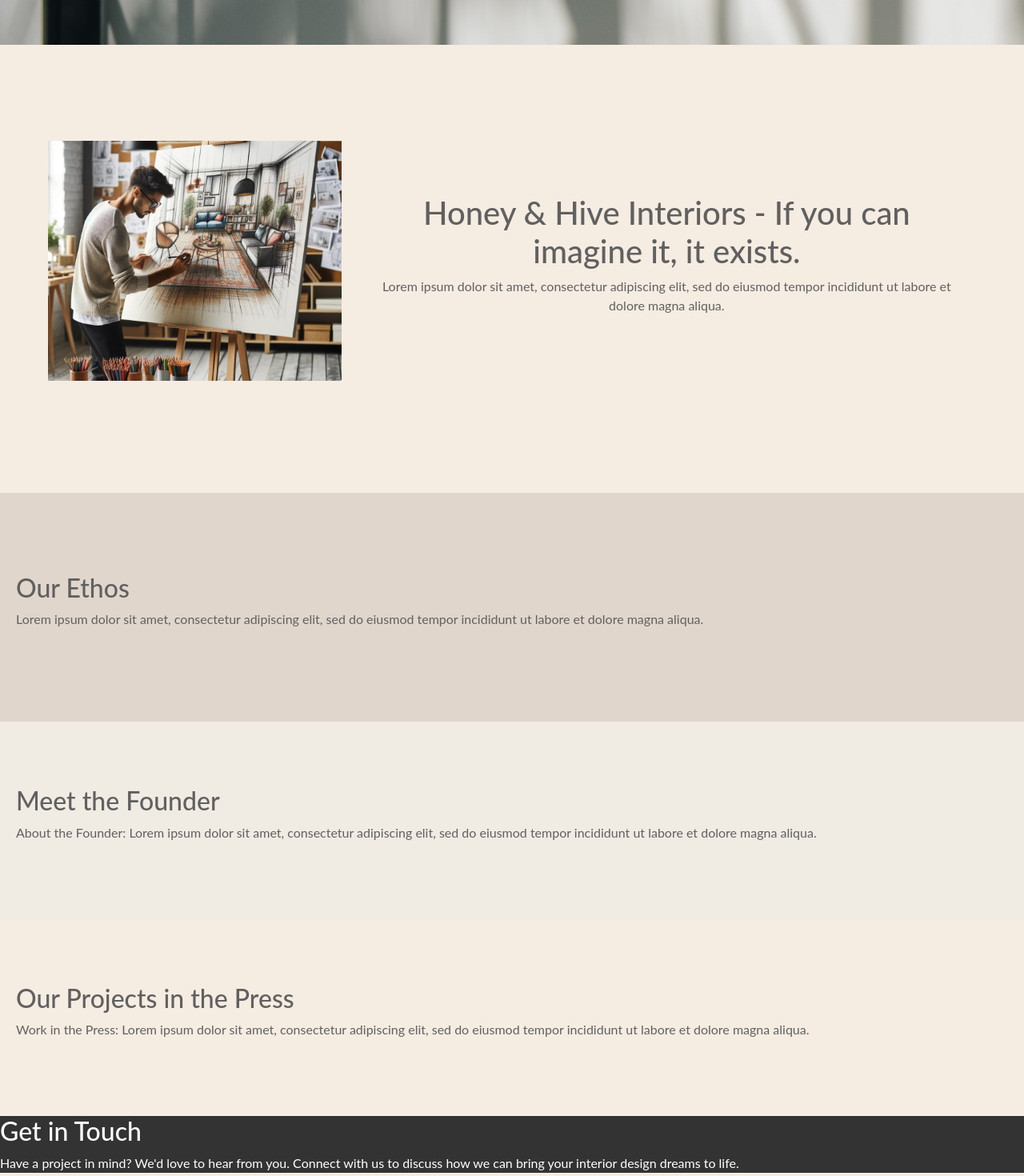
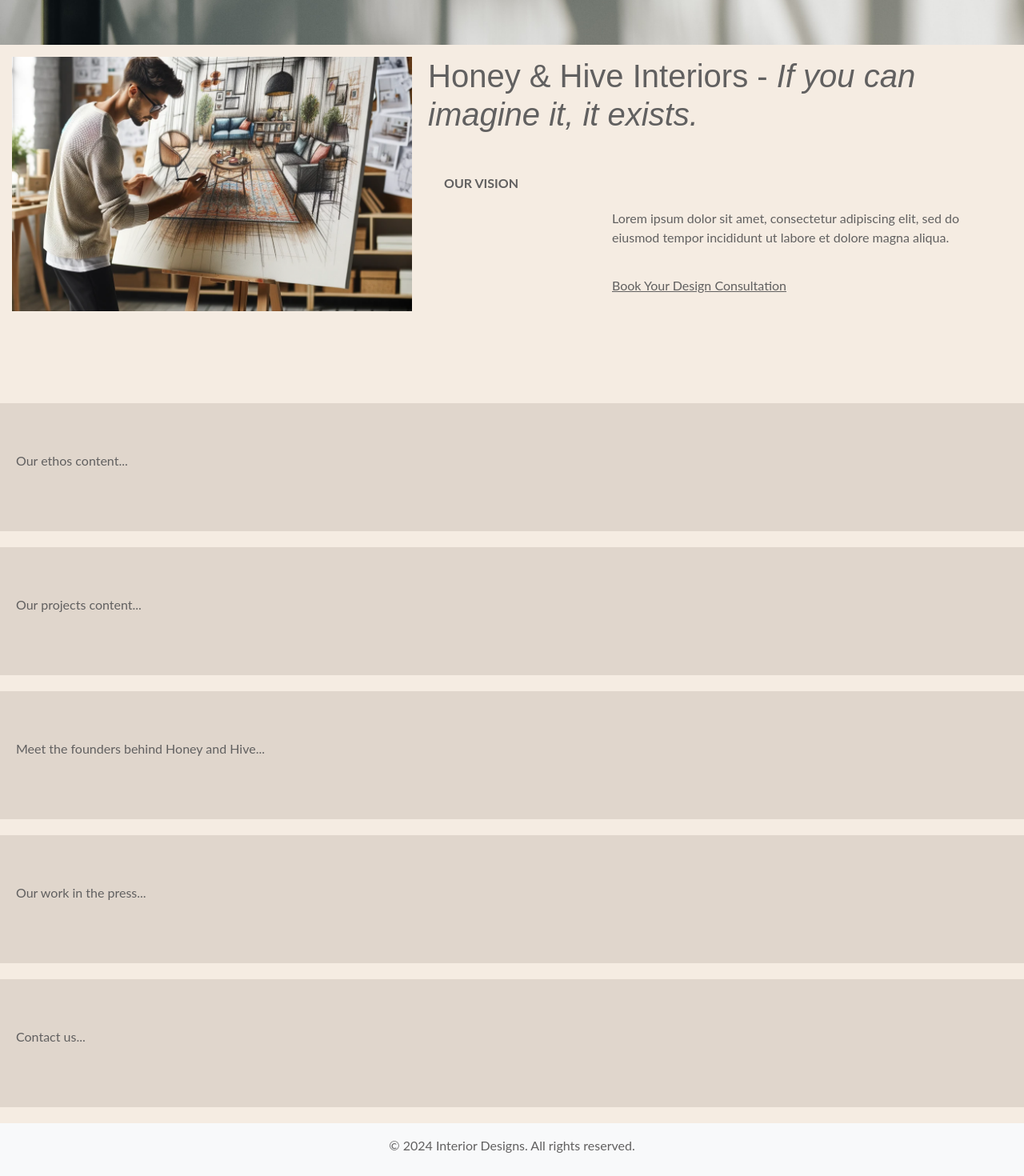
Before and after one commit to AussieKing/HoneyHive, a React (Create React App) app in the folder honey-and-hive/: page /about in a window 1280 px wide. Shown: the part 800-2270 px from the top of the page at 80% size. Built offline with nearby package versions, Linux system fonts and the light colour scheme.

Commit message:
working on about section of About.js

```diff
--- a/honey-and-hive/src/components/About.css
+++ b/honey-and-hive/src/components/About.css
@@ -1,15 +1,24 @@
 /* About.css */
-
-/* Reset styles */
 *,
 *::before,
 *::after {
+  box-sizing: border-box;
   margin: 0;
   padding: 0;
-  box-sizing: border-box;
 }
 
-/* Full page background image */
+@import url('https://fonts.googleapis.com/css2?family=Mr+Eaves+Sans:wght@400&display=swap');
+
+:root {
+  --background-color: #F5ECE2; /* Example color */
+  --text-color: #333; /* Example color */
+  --accent-color: #BB9C71; /* Example accent color */
+}
+
+.about-page {
+  /* Styles for the about page */
+}
+
 .about-hero {
   position: relative;
   height: 100vh;
@@ -17,73 +26,115 @@
   background-size: cover;
 }
 
-/* Page content below the hero image */
-.about-page {
-  position: relative;
+.about-content-section {
+  display: flex;
+  padding: 15px; /* Adjust padding as needed */
+  margin-bottom: 100px; /* Add space below the section */
+  background-color: var(--background-color);
+  position: relative; /* To allow absolute positioning inside */
 }
 
-/* Content section styling */
-.about-content-section {
-  background-color: var(--background-color); /* Light cream white */
-  color: var(--text-color); /* Dark gray */
-  padding: 80px 20px; /* Generous padding for a spacious layout */
-  text-align: center; /* Center align the text */
+.about-text-image {
+  width: 40%; /* Adjust the width as needed */
+  background: url('../assets/person-drawing.png') no-repeat center center;
+  background-size: cover;
+  margin-right: 20px;
+  position: relative; /* Adjusted to relative */
+  top: 0;
+  bottom: 0;
 }
 
-/* Content container styling, introducing flex-box */
 .about-text-content {
-  display: flex; /* Use flexbox to arrange image and text side by side */
-  align-items: center; /* Center items vertically */
-  justify-content: space-around; /* Space around the items */
-  background-color: #F5ECE2; /* Cream white background */
-  padding: 40px;
-  margin-bottom: 20px; /* Add some space below the content section */
-}
-
-.about-image-wrapper {
-  flex: 1; /* Take up 1 fraction of the space available */
-  background: url('../assets/person-drawing.png') no-repeat center center;
-  background-size: cover;
-  height: 300px; /* Adjust as necessary */
-  margin-right: 20px; /* Add some space between the image and text */
-}
-
-.about-text {
-  flex: 2; /* Take up 2 fractions of the space available */
-  padding: 20px;
-}
-
-/* Styling for the ethos section */
-.about-ethos {
-  background-color: #e0d6cc; /* A slightly darker shade for contrast */
-  color: var(--text-color);
-  padding: 100px 20px;
+  flex: 1; /* Take remaining space */
   text-align: left; /* Align text to the left */
 }
 
-/* Styling for the founders section */
-.about-founders {
-  background-color: #f0ebe3; /* A warm beige that complements the theme */
-  padding: 80px 20px;
+.italic-text {
+  font-style: italic; /* This ensures the portion of text is in italics */
 }
 
-/* Styling for the press section */
-.about-press {
-  background-color: var(--background-color); /* Consistent with the first section */
-  padding: 80px 20px;
+/* New container for the OUR VISION text */
+.our-vision-container {
+  margin-right: 20px; /* Same as the space between image and text content */
+  margin-top: 50px; /* Aligning with content */
+  padding-left: 20px; /* To align with the content inside about-content-container */
+  flex-grow: 0; /* Do not allow it to grow, it should only take the space it needs */
 }
 
-/* Styling for the contact section */
+/* Update styles for the about-content-container */
+.about-content-container {
+  display: flex;
+  flex-direction: column;
+  align-items: flex-start; /* Align items to the start (left) */
+  position: relative; /* Adjusted to relative */
+  max-width: 500px; /* Adjust the width to fit the content area */
+  padding: 20px; /* Add padding to create space inside the box */
+  margin-left: auto; /* This will push the container to the right */
+  margin-right: 20px; /* Adjust as needed for spacing from the right edge */
+}
+
+/* Remove the absolute positioning from the strong tag */
+.about-content-container strong {
+  /* Remove position, top, and left properties */
+  color: var(--text-color);
+  font-size: 1.5em; /* Adjust the size as needed */
+  display: flex; /* Allow it to take the full width */
+  align-items: right; /* Align the text to the right */
+}
+
+.about-content-container {
+  display: flex;
+  flex-direction: column;
+  align-items: flex-start; /* Align items to the start (left) */
+  position: relative; /* Adjusted to relative */
+  max-width: 500px; /* Adjust the width to fit the content area */
+  padding: 20px; /* Add padding to create space inside the box */
+  margin-left: auto; /* This will push the container to the right */
+  margin-right: 20px; /* Adjust as needed for spacing from the right edge */
+}
+
+.our-vision-and-text {
+  text-align: left;
+}
+
+h1 {
+  font-family: 'Mr Eaves San OT Book', sans-serif; /* Make sure the name matches the one provided by the font service */
+  /* ... other styles ... */
+}
+
+h1, h2, p {
+  margin-bottom: 0.5em; /* Space between elements */
+}
+
+/* Style the link to look like a clickable link */
+.book-consultation-link {
+  color: var(--text-color); /* Set the color of the link */
+  text-decoration: underline; /* Underline the link */
+  cursor: pointer; /* Change cursor to indicate clickability */
+  margin-top: 20px; /* Add space above the link if needed */
+  align-self: flex-start; /* Align to the start if inside a flex container */
+  /* You can add more styles to match your design */
+}
+
+.book-consultation-link:hover {
+  color: var(--accent-color); /* Change color to #BB9C71 on hover */
+}
+
+
+.about-ethos,
+.about-projects,
+.about-founders,
+.about-press,
 .about-contact {
-  background-color: #333333; /* A dark background for contrast */
-  color:#fff; /* White text for readability /
-  padding: 100px 20px;
-  text-align: center; / Centering the contact content */
+  padding: 60px 20px;
+  background-color: #e0d6cc; /* A contrasting background color */
+  color: var(--text-color);
+  margin: 20px 0;
 }
 
 /* Button styling for interactive elements */
 .about-button {
-  background-color: var(–accent-color);
+  background-color: var(--accent-color);
   color: #fff;
   padding: 15px 30px;
   border: none;
@@ -91,10 +142,11 @@
   cursor: pointer;
   font-weight: bold;
   transition: background-color 0.3s ease;
+  text-decoration: none; /* Remove underline from links */
 }
 
 .about-button:hover {
-  background-color: darken(var(–accent-color), 10%);
+  background-color: darken(var(--accent-color), 10%);
 }
 
 /* Additional responsive and interactive styling to be added later */
--- a/honey-and-hive/src/components/About.js
+++ b/honey-and-hive/src/components/About.js
@@ -1,55 +1,48 @@
 import React from "react";
 import "./About.css"; // Import the stylesheet specific to About
+import { Link } from "react-router-dom"; //! introduced for the book button
 
 const About = () => {
   return (
-    <div>
+    <div className="about-page">
       <div className="about-hero">
         {/* This div has the fixed background image */}
       </div>
-      <div className="about-page">
       <div className="about-content-section">
+        <div className="about-text-image"></div> {/* This is the image on the left */}
         <div className="about-text-content">
-            <div className="about-image-wrapper"></div> {/* Image container */}
-            <div className="about-text">
-              <h1>Honey & Hive Interiors - If you can imagine it, it exists.</h1>
-              <p>
-                Lorem ipsum dolor sit amet, consectetur adipiscing elit, sed do
-                eiusmod tempor incididunt ut labore et dolore magna aliqua.
-              </p>
+        <h1>Honey & Hive Interiors - <em className="italic-text">If you can imagine it, it exists.</em></h1>
+          <div className="our-vision-container">
+            <strong>OUR VISION</strong>
+          </div>
+          <div className="about-content-container">
+            <div className="our-vision-and-text">
+              <p>Lorem ipsum dolor sit amet, consectetur adipiscing elit, sed do eiusmod tempor incididunt ut labore et dolore magna aliqua.</p>
+            </div>
+            {/* Change button to Link */}
+            <Link to="/contact" className="book-consultation-link">Book Your Design Consultation</Link>
           </div>
         </div>
       </div>
       <div className="about-ethos">
-          <h2>Our Ethos</h2>
-          <p>
-            Lorem ipsum dolor sit amet, consectetur adipiscing elit, sed do
-            eiusmod tempor incididunt ut labore et dolore magna aliqua.
-          </p>
+        {/* Content for the "Our Ethos" section */}
+        <p>Our ethos content...</p>
+      </div>
+      <div className="about-projects">
+        {/* Content for the "Our Projects" section */}
+        <p>Our projects content...</p>
       </div>
       <div className="about-founders">
-          <h2>Meet the Founder</h2>
-          <p>
-            About the Founder: Lorem ipsum dolor sit amet, consectetur adipiscing
-            elit, sed do eiusmod tempor incididunt ut labore et dolore magna
-            aliqua.
-          </p>
+        {/* Content for the "Meet the Founders" section */}
+        <p>Meet the founders behind Honey and Hive...</p>
       </div>
       <div className="about-press">
-          <h2>Our Projects in the Press</h2>
-          <p>
-            Work in the Press: Lorem ipsum dolor sit amet, consectetur adipiscing
-            elit, sed do eiusmod tempor incididunt ut labore et dolore magna
-            aliqua.
-          </p>
+        {/* Content for the "Our Projects in the Press" section */}
+        <p>Our work in the press...</p>
       </div>
       <div className="about-contact">
-          <h2>Get in Touch</h2>
-          <p>
-            Have a project in mind? We'd love to hear from you. Connect with us to
-            discuss how we can bring your interior design dreams to life.
-          </p>
-        </div>
+        {/* Content for the "Get in Touch" section */}
+        <p>Contact us...</p>
       </div>
     </div>
   );
```
Lines whose indentation alone changed are shown as unchanged.
